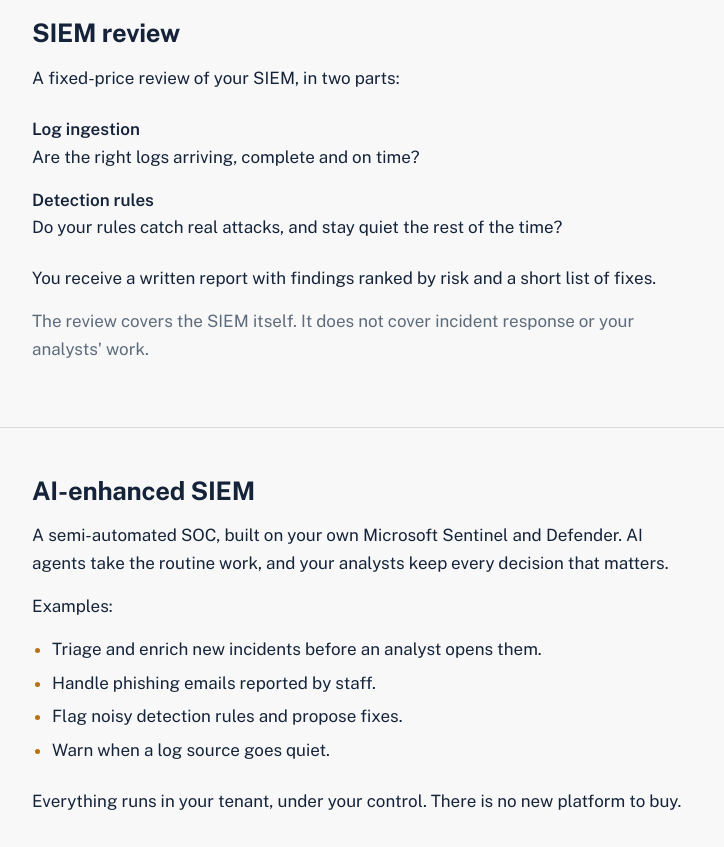
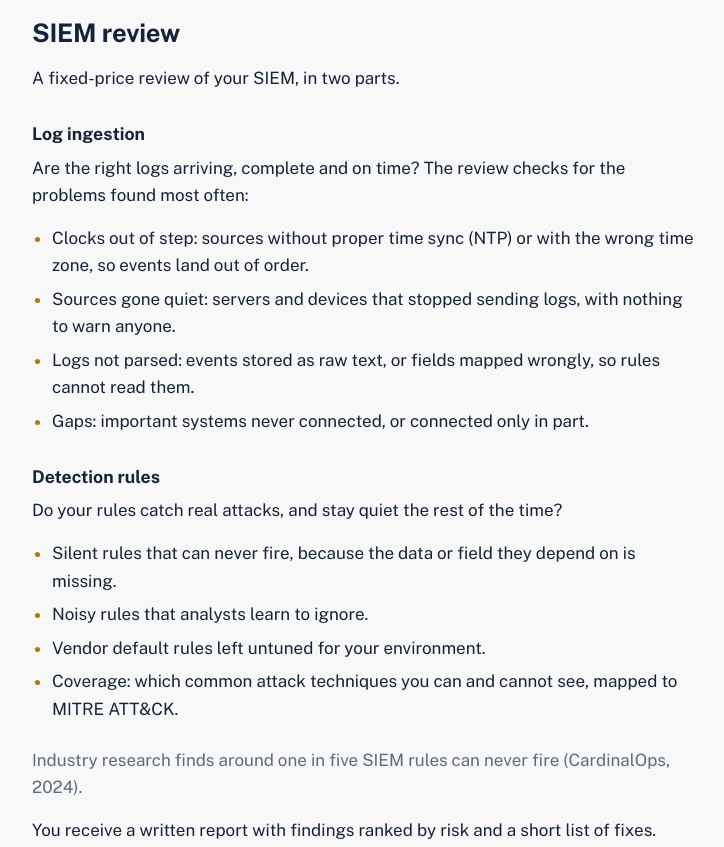
Before and after one commit to chaosabrikozen/siemland, a plain HTML site: page index.html in a window 1280 px wide. Shown: the part 820-1667 px from the top of the page, without its empty margins (276-1000 px from the left). Drawn offline with nearby package versions, Linux system fonts and the light colour scheme.

Commit message:
SIEM review: list common ingestion and rule failures
Draft for review; based on ASD/CISA SIEM guidance and CardinalOps 2024 research.

```diff
--- a/index.html
+++ b/index.html
@@ -89,6 +89,7 @@ h2 { font-size: 1.6rem; line-height: 1.2; margin: 0 0 1rem; letter-spacing: -0.0
 p { margin: 0 0 1rem; }
 .note { color: var(--muted); }
 
+h3 { font-size: 1.1rem; margin: 1.75rem 0 0.4rem; }
 dl.parts { margin: 1.5rem 0; }
 dl.parts dt { font-weight: 600; }
 dl.parts dd { margin: 0 0 1rem; }
@@ -135,13 +136,24 @@ footer p { margin: 0; max-width: 38rem; }
   <section id="siem-review">
     <div class="wrap">
       <h2>SIEM review</h2>
-      <p>A fixed-price review of your SIEM, in two parts:</p>
-      <dl class="parts">
-        <dt>Log ingestion</dt>
-        <dd>Are the right logs arriving, complete and on time?</dd>
-        <dt>Detection rules</dt>
-        <dd>Do your rules catch real attacks, and stay quiet the rest of the time?</dd>
-      </dl>
+      <p>A fixed-price review of your SIEM, in two parts.</p>
+      <h3>Log ingestion</h3>
+      <p>Are the right logs arriving, complete and on time? The review checks for the problems found most often:</p>
+      <ul class="examples">
+        <li>Clocks out of step: sources without proper time sync (NTP) or with the wrong time zone, so events land out of order.</li>
+        <li>Sources gone quiet: servers and devices that stopped sending logs, with nothing to warn anyone.</li>
+        <li>Logs not parsed: events stored as raw text, or fields mapped wrongly, so rules cannot read them.</li>
+        <li>Gaps: important systems never connected, or connected only in part.</li>
+      </ul>
+      <h3>Detection rules</h3>
+      <p>Do your rules catch real attacks, and stay quiet the rest of the time?</p>
+      <ul class="examples">
+        <li>Silent rules that can never fire, because the data or field they depend on is missing.</li>
+        <li>Noisy rules that analysts learn to ignore.</li>
+        <li>Vendor default rules left untuned for your environment.</li>
+        <li>Coverage: which common attack techniques you can and cannot see, mapped to MITRE ATT&amp;CK.</li>
+      </ul>
+      <p class="note">Industry research finds around one in five SIEM rules can never fire (CardinalOps, 2024).</p>
       <p>You receive a written report with findings ranked by risk and a short list of fixes.</p>
       <p class="note">The review covers the SIEM itself. It does not cover incident response or your analysts' work.</p>
     </div>
```
